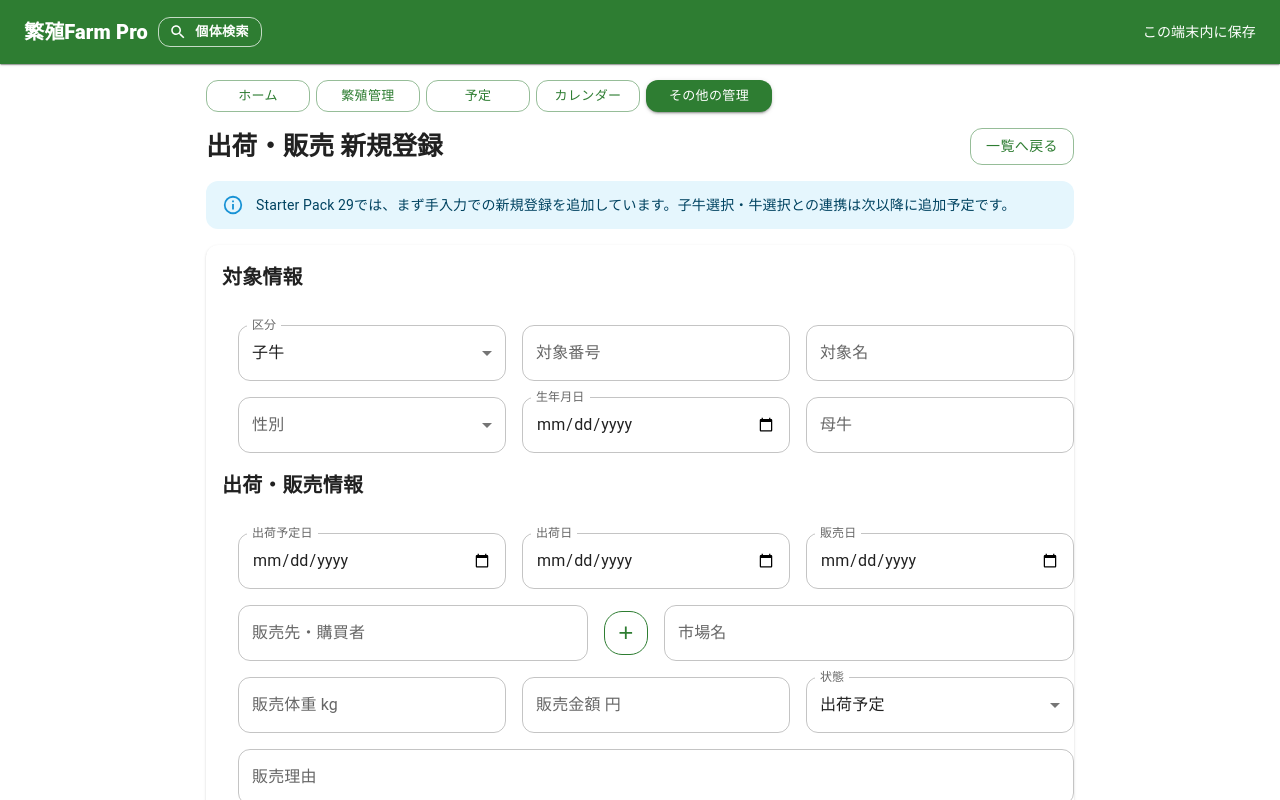
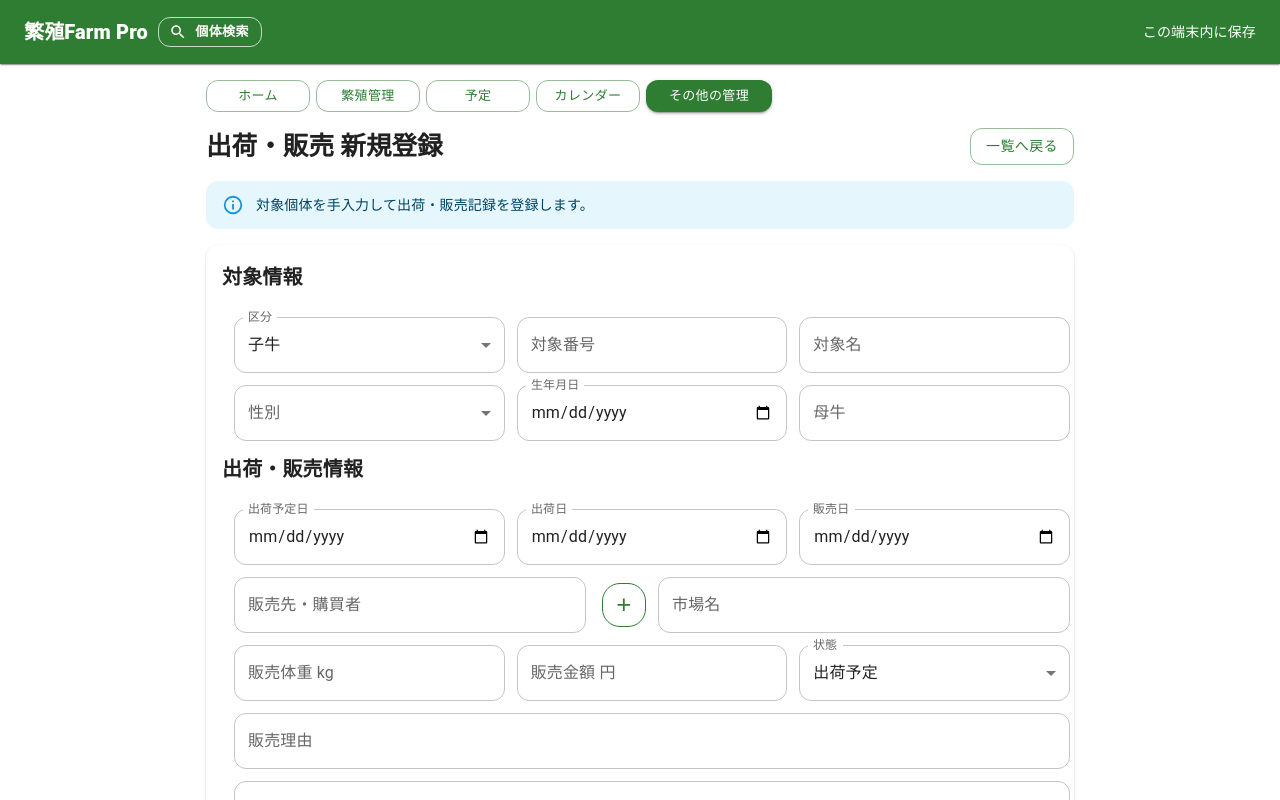
Before and after one commit to farmpro-iwate/FarmPro, a React (Vite) app in the folder client/: page /sales/new in a window 1280 px wide. Shown: the top 800 px of the page. Built offline with nearby package versions, Linux system fonts and the light colour scheme.

Commit message:
Link breeding cows to sales flow

```diff
--- a/client/src/pages/SalesForm.tsx
+++ b/client/src/pages/SalesForm.tsx
@@ -1,5 +1,5 @@
 import { FormEvent, useState } from 'react';
-import { Link as RouterLink, useNavigate } from 'react-router-dom';
+import { Link as RouterLink, useNavigate, useSearchParams } from 'react-router-dom';
 import {
   Alert,
   Button,
@@ -16,15 +16,42 @@ import { PartnerSearchField } from '../components/PartnerSearchField';
 
 const targetTypes: TargetType[] = ['子牛', '成牛', 'その他'];
 const statuses: SaleStatus[] = ['出荷予定', '出荷済み', '販売済み', '取消'];
+const breedingCowSaleRoutes = ['肥育してから販売・出荷', '即座に販売・出荷'] as const;
+type BreedingCowSaleRoute = typeof breedingCowSaleRoutes[number] | '';
 
 export function SalesForm() {
   const navigate = useNavigate();
-  const [form, setForm] = useState<SaleInput>(emptySaleInput);
+  const [searchParams] = useSearchParams();
+  const linkedTargetNumber = searchParams.get('targetNumber') ?? '';
+  const linkedTargetName = searchParams.get('targetName') ?? '';
+  const returnTo = searchParams.get('returnTo') ?? '';
+  const openedFromAnimal = Boolean(linkedTargetNumber);
+  const [saleRoute, setSaleRoute] = useState<BreedingCowSaleRoute>('');
+  const [form, setForm] = useState<SaleInput>(() => ({
+    ...emptySaleInput,
+    targetType: openedFromAnimal ? '成牛' : emptySaleInput.targetType,
+    targetNumber: linkedTargetNumber,
+    targetName: linkedTargetName,
+  }));
   const [saving, setSaving] = useState(false);
   const [error, setError] = useState('');
 
   function update<K extends keyof SaleInput>(key: K, value: SaleInput[K]) {
     setForm((prev) => ({ ...prev, [key]: value }));
+  }
+
+  function updateSaleRoute(value: BreedingCowSaleRoute) {
+    setSaleRoute(value);
+    setForm((prev) => {
+      const routeReasons = breedingCowSaleRoutes.map((item) => `繁殖不能・${item}`);
+      const existingReason = prev.reason.trim();
+      const reasonWithoutRoute = routeReasons.includes(existingReason as typeof routeReasons[number]) ? '' : existingReason;
+      return {
+        ...prev,
+        reason: value ? `繁殖不能・${value}` : reasonWithoutRoute,
+        status: value === '即座に販売・出荷' && prev.status === '出荷予定' ? '出荷済み' : prev.status,
+      };
+    });
   }
 
   async function handleSubmit(event: FormEvent) {
@@ -36,11 +63,16 @@ export function SalesForm() {
       return;
     }
 
+    if (openedFromAnimal && !saleRoute) {
+      setError('販売・出荷までの進め方を選択してください。');
+      return;
+    }
+
     setSaving(true);
 
     try {
       await createSale(form);
-      navigate('/sales');
+      navigate(returnTo || '/sales');
     } catch (err) {
       setError(err instanceof Error ? err.message : '登録に失敗しました。');
     } finally {
@@ -54,210 +86,100 @@ export function SalesForm() {
         <Typography variant="h5" fontWeight={800} sx={{ flexGrow: 1 }}>
           出荷・販売 新規登録
         </Typography>
-        <Button component={RouterLink} to="/sales" variant="outlined" sx={{ width: { xs: '100%', sm: 'auto' } }}>
-          一覧へ戻る
+        <Button component={RouterLink} to={returnTo || '/sales'} variant="outlined" sx={{ width: { xs: '100%', sm: 'auto' } }}>
+          {returnTo ? '個体カルテへ戻る' : '一覧へ戻る'}
         </Button>
       </Stack>
 
+      {!openedFromAnimal && (
         <Alert severity="info">
-        Starter Pack 29では、まず手入力での新規登録を追加しています。子牛選択・牛選択との連携は次以降に追加予定です。
+          対象個体を手入力して出荷・販売記録を登録します。
         </Alert>
+      )}
 
       {error && <Alert severity="error">{error}</Alert>}
 
       <Card>
-        <CardContent>
-          <Stack component="form" spacing={2} onSubmit={handleSubmit}>
+        <CardContent sx={{ p: { xs: 1.5, sm: 2 }, '&:last-child': { pb: { xs: 1.5, sm: 2 } } }}>
+          <Stack component="form" spacing={1.5} onSubmit={handleSubmit}>
             <Typography variant="h6" fontWeight={800}>対象情報</Typography>
 
-            <Grid container spacing={2}>
+            {openedFromAnimal ? (
+              <Card variant="outlined">
+                <CardContent sx={{ py: 1.25, px: 1.5, '&:last-child': { pb: 1.25 } }}>
+                  <Grid container spacing={1} alignItems="center">
+                    <Grid item xs={12} sm={3}><Typography fontWeight={900}>対象繁殖牛</Typography></Grid>
+                    <Grid item xs={7} sm={5}><Typography variant="h6" fontWeight={900}>{form.targetName}</Typography></Grid>
+                    <Grid item xs={5} sm={4}><Typography color="text.secondary">耳標番号：{form.targetNumber}</Typography></Grid>
+                  </Grid>
+                </CardContent>
+              </Card>
+            ) : (
+              <Grid container spacing={1.5}>
                 <Grid item xs={12} sm={4}>
-                <TextField
-                  select
-                  label="区分"
-                  value={form.targetType}
-                  onChange={(e) => update('targetType', e.target.value as TargetType)}
-                  fullWidth
-                >
-                  {targetTypes.map((item) => (
-                    <MenuItem key={item} value={item}>{item}</MenuItem>
-                  ))}
+                  <TextField select label="区分" value={form.targetType} onChange={(e) => update('targetType', e.target.value as TargetType)} fullWidth>
+                    {targetTypes.map((item) => <MenuItem key={item} value={item}>{item}</MenuItem>)}
                   </TextField>
                 </Grid>
-
+                <Grid item xs={12} sm={4}><TextField label="対象番号" value={form.targetNumber} onChange={(e) => update('targetNumber', e.target.value)} fullWidth placeholder="例：C-001 / 1234" /></Grid>
+                <Grid item xs={12} sm={4}><TextField label="対象名" value={form.targetName} onChange={(e) => update('targetName', e.target.value)} fullWidth placeholder="例：さくら" /></Grid>
                 <Grid item xs={12} sm={4}>
-                <TextField
-                  label="対象番号"
-                  value={form.targetNumber}
-                  onChange={(e) => update('targetNumber', e.target.value)}
-                  fullWidth
-                  placeholder="例：C-001 / 1234"
-                />
-              </Grid>
-
-              <Grid item xs={12} sm={4}>
-                <TextField
-                  label="対象名"
-                  value={form.targetName}
-                  onChange={(e) => update('targetName', e.target.value)}
-                  fullWidth
-                  placeholder="例：さくら"
-                />
-              </Grid>
-
-              <Grid item xs={12} sm={4}>
-                <TextField
-                  label="性別"
-                  select
-                  value={form.sex}
-                  onChange={(e) => update('sex', e.target.value)}
-                  fullWidth
-                >
+                  <TextField label="性別" select value={form.sex} onChange={(e) => update('sex', e.target.value)} fullWidth>
                     <MenuItem value="雌">♀</MenuItem>
                     <MenuItem value="雄">♂</MenuItem>
                     <MenuItem value="去勢">♂去</MenuItem>
                     <MenuItem value="不明">－</MenuItem>
                   </TextField>
                 </Grid>
+                <Grid item xs={12} sm={4}><TextField label="生年月日" type="date" value={form.birthday} onChange={(e) => update('birthday', e.target.value)} fullWidth InputLabelProps={{ shrink: true }} /></Grid>
+                <Grid item xs={12} sm={4}><TextField label="母牛" value={form.motherName} onChange={(e) => update('motherName', e.target.value)} fullWidth /></Grid>
+              </Grid>
+            )}
 
-              <Grid item xs={12} sm={4}>
+            {openedFromAnimal && (
+              <>
                 <TextField
-                  label="生年月日"
-                  type="date"
-                  value={form.birthday}
-                  onChange={(e) => update('birthday', e.target.value)}
+                  select
+                  label="販売・出荷までの進め方"
+                  value={saleRoute}
+                  onChange={(e) => updateSaleRoute(e.target.value as BreedingCowSaleRoute)}
+                  required
                   fullWidth
-                  InputLabelProps={{ shrink: true }}
-                />
-              </Grid>
-
-              <Grid item xs={12} sm={4}>
-                <TextField
-                  label="母牛"
-                  value={form.motherName}
-                  onChange={(e) => update('motherName', e.target.value)}
-                  fullWidth
-                />
-              </Grid>
-            </Grid>
+                >
+                  <MenuItem value="">選択してください</MenuItem>
+                  {breedingCowSaleRoutes.map((item) => <MenuItem key={item} value={item}>{item}</MenuItem>)}
+                </TextField>
+                {saleRoute === '肥育してから販売・出荷' && (
+                  <Alert severity="info">肥育期間を経て出荷するため、出荷予定日と状態「出荷予定」を登録します。</Alert>
+                )}
+                {saleRoute === '即座に販売・出荷' && (
+                  <Alert severity="warning">すぐに出荷する場合は、出荷日または販売日と実際の状態を確認して登録してください。</Alert>
+                )}
+              </>
+            )}
 
             <Typography variant="h6" fontWeight={800}>出荷・販売情報</Typography>
 
-            <Grid container spacing={2}>
+            <Grid container spacing={1.5}>
+              <Grid item xs={12} sm={4}><TextField label="出荷予定日" type="date" value={form.shippingPlanDate} onChange={(e) => update('shippingPlanDate', e.target.value)} fullWidth InputLabelProps={{ shrink: true }} /></Grid>
+              <Grid item xs={12} sm={4}><TextField label="出荷日" type="date" value={form.shippingDate} onChange={(e) => update('shippingDate', e.target.value)} fullWidth InputLabelProps={{ shrink: true }} /></Grid>
+              <Grid item xs={12} sm={4}><TextField label="販売日" type="date" value={form.saleDate} onChange={(e) => update('saleDate', e.target.value)} fullWidth InputLabelProps={{ shrink: true }} /></Grid>
+              <Grid item xs={12} sm={6}><PartnerSearchField value={form.buyer} onChange={(value) => update('buyer', value)} /></Grid>
+              <Grid item xs={12} sm={6}><TextField label="市場名" value={form.marketName} onChange={(e) => update('marketName', e.target.value)} fullWidth placeholder="例：岩手県南家畜市場" /></Grid>
+              <Grid item xs={12} sm={4}><TextField label="販売体重 kg" value={form.saleWeight} onChange={(e) => update('saleWeight', e.target.value)} fullWidth placeholder="例：285" /></Grid>
+              <Grid item xs={12} sm={4}><TextField label="販売金額 円" value={form.salePrice} onChange={(e) => update('salePrice', e.target.value)} fullWidth placeholder="例：650000" /></Grid>
               <Grid item xs={12} sm={4}>
-                <TextField
-                  label="出荷予定日"
-                  type="date"
-                  value={form.shippingPlanDate}
-                  onChange={(e) => update('shippingPlanDate', e.target.value)}
-                  fullWidth
-                  InputLabelProps={{ shrink: true }}
-                />
-              </Grid>
-
-              <Grid item xs={12} sm={4}>
-                <TextField
-                  label="出荷日"
-                  type="date"
-                  value={form.shippingDate}
-                  onChange={(e) => update('shippingDate', e.target.value)}
-                  fullWidth
-                  InputLabelProps={{ shrink: true }}
-                />
-              </Grid>
-
-              <Grid item xs={12} sm={4}>
-                <TextField
-                  label="販売日"
-                  type="date"
-                  value={form.saleDate}
-                  onChange={(e) => update('saleDate', e.target.value)}
-                  fullWidth
-                  InputLabelProps={{ shrink: true }}
-                />
-              </Grid>
-
-              <Grid item xs={12} sm={6}>
-                <PartnerSearchField
-                  value={form.buyer}
-                  onChange={(value) => update('buyer', value)}
-                />
-              </Grid>
-
-              <Grid item xs={12} sm={6}>
-                <TextField
-                  label="市場名"
-                  value={form.marketName}
-                  onChange={(e) => update('marketName', e.target.value)}
-                  fullWidth
-                  placeholder="例：岩手県南家畜市場"
-                />
-              </Grid>
-
-              <Grid item xs={12} sm={4}>
-                <TextField
-                  label="販売体重 kg"
-                  value={form.saleWeight}
-                  onChange={(e) => update('saleWeight', e.target.value)}
-                  fullWidth
-                  placeholder="例：285"
-                />
-              </Grid>
-
-              <Grid item xs={12} sm={4}>
-                <TextField
-                  label="販売金額 円"
-                  value={form.salePrice}
-                  onChange={(e) => update('salePrice', e.target.value)}
-                  fullWidth
-                  placeholder="例：650000"
-                />
-              </Grid>
-
-              <Grid item xs={12} sm={4}>
-                <TextField
-                  select
-                  label="状態"
-                  value={form.status}
-                  onChange={(e) => update('status', e.target.value as SaleStatus)}
-                  fullWidth
-                >
-                  {statuses.map((item) => (
-                    <MenuItem key={item} value={item}>{item}</MenuItem>
-                  ))}
+                <TextField select label="状態" value={form.status} onChange={(e) => update('status', e.target.value as SaleStatus)} fullWidth>
+                  {statuses.map((item) => <MenuItem key={item} value={item}>{item}</MenuItem>)}
                 </TextField>
               </Grid>
-
-              <Grid item xs={12}>
-                <TextField
-                  label="販売理由"
-                  value={form.reason}
-                  onChange={(e) => update('reason', e.target.value)}
-                  fullWidth
-                  placeholder="例：子牛市場出荷 / 繁殖牛更新"
-                />
-              </Grid>
-
-              <Grid item xs={12}>
-                <TextField
-                  label="メモ"
-                  value={form.memo}
-                  onChange={(e) => update('memo', e.target.value)}
-                  fullWidth
-                  multiline
-                  minRows={3}
-                  placeholder="例：休薬確認済み、出荷前確認済み"
-                />
-              </Grid>
+              <Grid item xs={12}><TextField label="販売理由" value={form.reason} onChange={(e) => update('reason', e.target.value)} fullWidth placeholder="例：繁殖不能・肥育してから販売・出荷" /></Grid>
+              <Grid item xs={12}><TextField label="メモ" value={form.memo} onChange={(e) => update('memo', e.target.value)} fullWidth multiline minRows={2} placeholder="例：休薬確認済み、出荷前確認済み" /></Grid>
             </Grid>
 
             <Stack direction={{ xs: 'column', sm: 'row' }} spacing={1}>
-              <Button type="submit" variant="contained" disabled={saving} fullWidth>
-                {saving ? '登録中...' : '登録する'}
-              </Button>
-              <Button component={RouterLink} to="/sales" variant="outlined" fullWidth>
-                キャンセル
-              </Button>
+              <Button type="submit" variant="contained" disabled={saving} fullWidth>{saving ? '登録中...' : '登録する'}</Button>
+              <Button component={RouterLink} to={returnTo || '/sales'} variant="outlined" fullWidth>キャンセル</Button>
             </Stack>
           </Stack>
         </CardContent>
```
Lines whose indentation alone changed are shown as unchanged.
